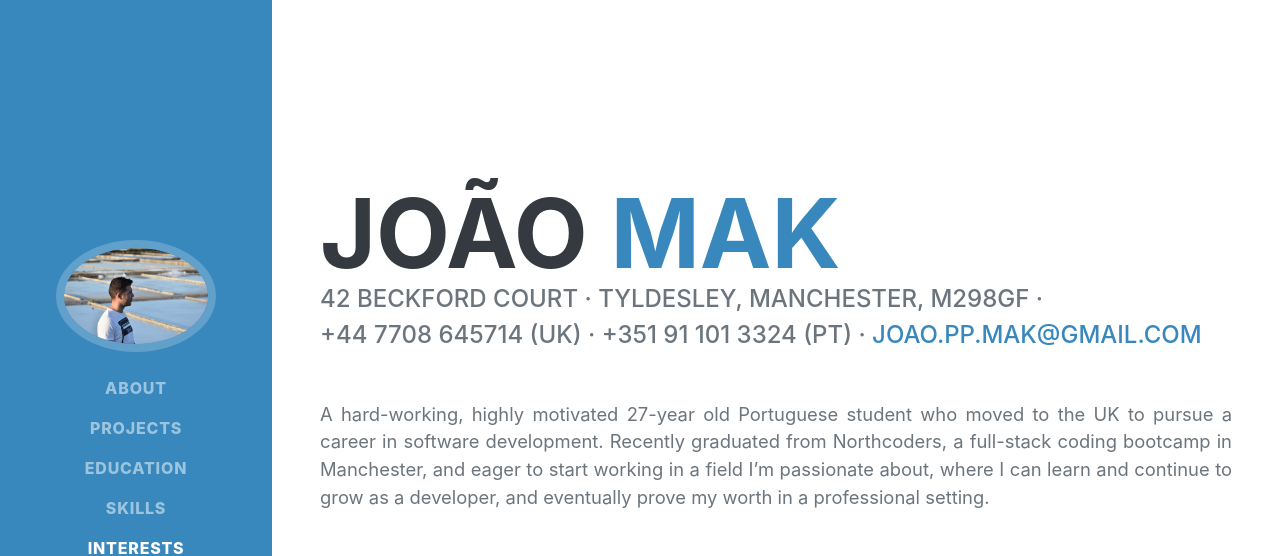
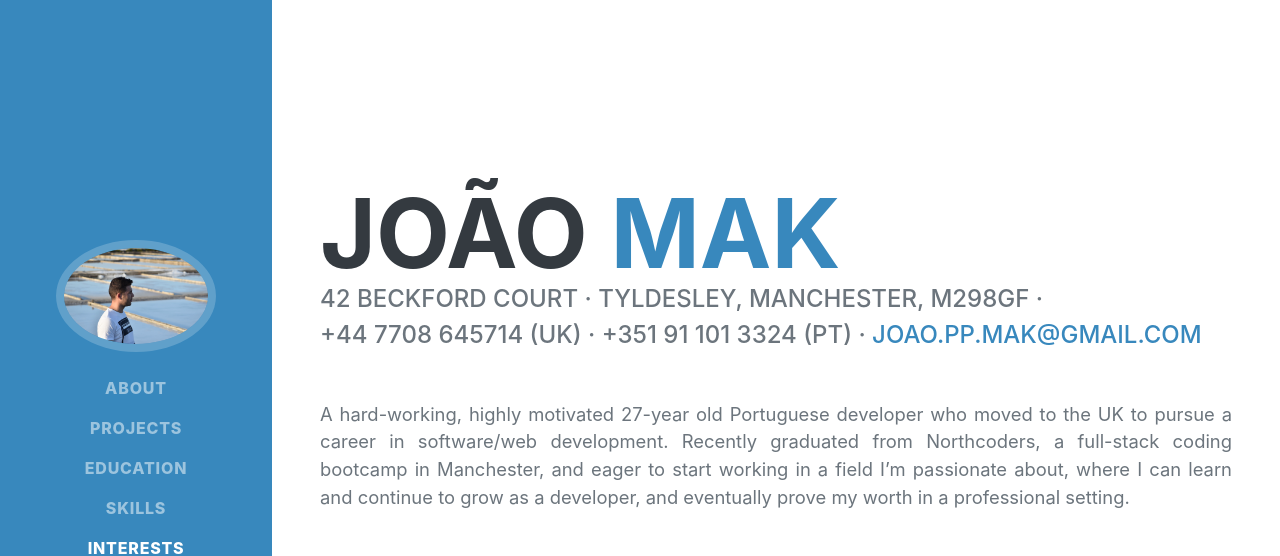
Before and after one commit to joao-mak/portfolio-website, a plain HTML site: page index.html in a window 1280 px wide. Shown: the top 556 px of the page. Drawn offline with nearby package versions, Linux system fonts and the light colour scheme; a web font is replaced by a local one.

Commit message:
changed student status

```diff
--- a/index.html
+++ b/index.html
@@ -95,8 +95,8 @@
             <a href="joao.pp.mak@gmail.com">joao.pp.mak@gmail.com</a>
           </div>
           <p class="lead mb-5">
-            A hard-working, highly motivated 27-year old Portuguese student who
-            moved to the UK to pursue a career in software development. Recently
+            A hard-working, highly motivated 27-year old Portuguese developer who
+            moved to the UK to pursue a career in software/web development. Recently
             graduated from Northcoders, a full-stack coding bootcamp in
             Manchester, and eager to start working in a field I’m passionate
             about, where I can learn and continue to grow as a developer, and
@@ -332,7 +332,7 @@
               </p>
             </div>
             <div class="flex-shrink-0">
-              <span class="text-primary">September 2015 - Present</span>
+              <span class="text-primary">September 2015 - Unfinished</span>
             </div>
           </div>
         </div>
```
